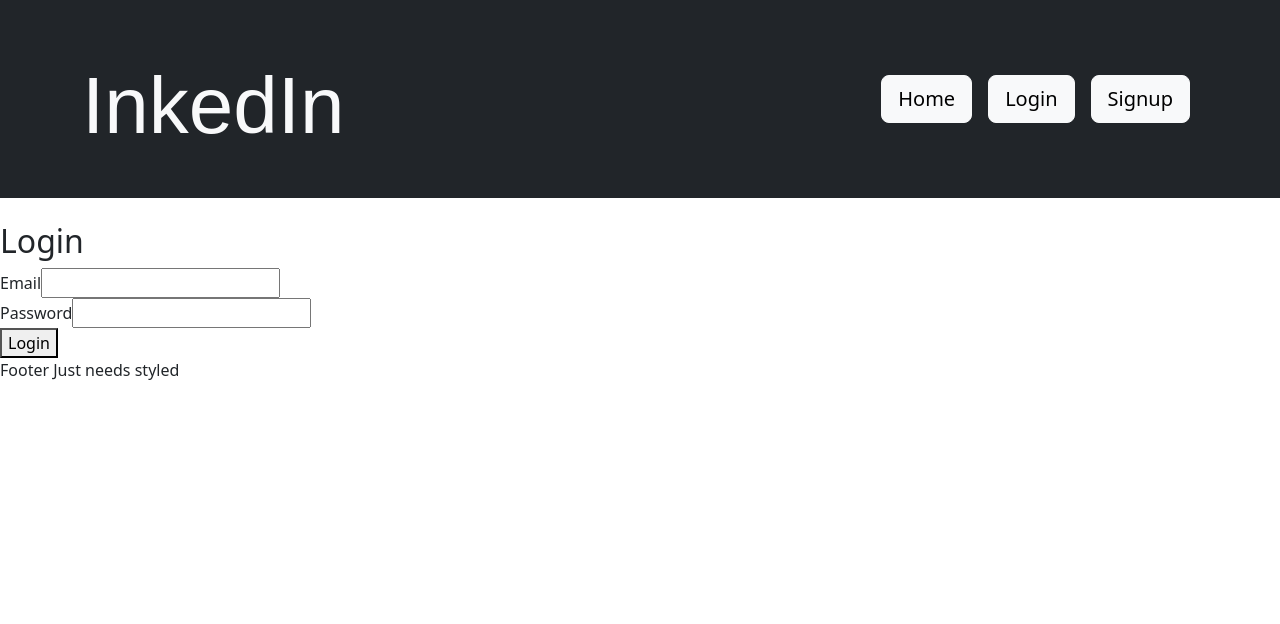
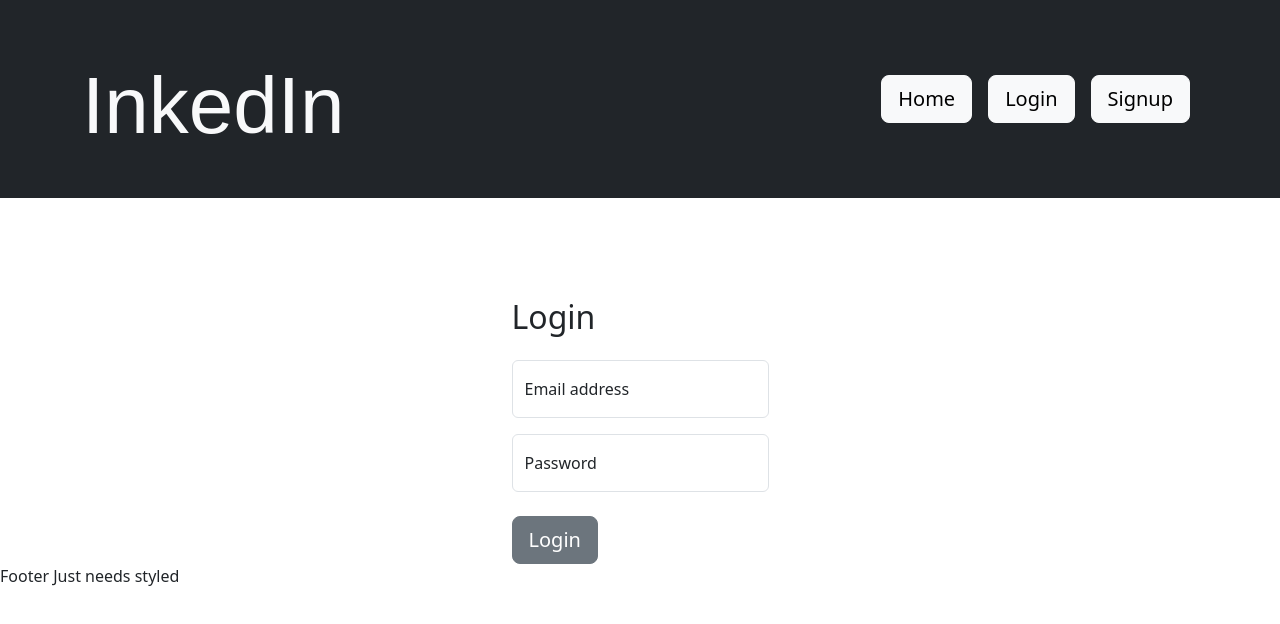
Before and after one commit to bnadel4/inkedin, a React (Create React App) app in the folder client/: page /login in a window 1280 px wide. Shown: the top 624 px of the page. Built offline with nearby package versions, Linux system fonts and the light colour scheme; the HTML template or start-up script is replaced by a standard one; a web font is replaced by a local one.

Commit message:
Styling to the Login Portion

```diff
--- a/client/src/pages/Login.js
+++ b/client/src/pages/Login.js
@@ -1,8 +1,8 @@
 import React, { useState } from 'react';
-import { Link } from 'react-router-dom';
 import { useMutation } from '@apollo/client';
 import { LOGIN_USER } from '../utils/mutations';
 import Auth from '../utils/auth';
+import './css/style.css'
 
 const Login = () => {
   const [username, setUsername] = useState('');
@@ -28,28 +28,33 @@ const Login = () => {
   };
 
   return (
+    <div className="d-flex justify-content-center align-items-center loginform">
       <div>
-      <h2>Login</h2>
+        <h2 className='mb-4'>Login</h2>
         <form onSubmit={handleLogin}>
-        <div>
-          <label htmlFor="username">Email</label>
+          <div className="form-floating mb-3">
             <input
-            type="text"
-            id="username"
+              type="email"
+              className="form-control"
+              id="floatingInput"
+              placeholder="name@example.com"
               value={username}
               onChange={(e) => setUsername(e.target.value)}
             />
+            <label htmlFor="floatingInput">Email address</label>
           </div>
-        <div>
-          <label htmlFor="password">Password</label>
+          <div className="form-floating">
             <input
               type="password"
-            id="password"
+              className="form-control"
+              id="floatingPassword"
+              placeholder="Password"
               value={password}
               onChange={(e) => setPassword(e.target.value)}
             />
+            <label htmlFor="floatingPassword">Password</label>
           </div>
-        <button type="submit" onClick={handleLogin}>Login</button>
+          <button type="submit" className="btn btn-lg btn-secondary mt-4">Login</button>
         </form>
 
         {error && (
@@ -59,7 +64,9 @@ const Login = () => {
           </div>
         )}
       </div>
-  )};
+    </div>
+  );
+};
 
 export default Login;
 
--- a/client/src/pages/css/style.css
+++ b/client/src/pages/css/style.css
@@ -11,3 +11,7 @@
     font-size: 80px;
     padding-top: 30px;
 }
+
+.loginform{
+    margin-top: 100px;
+}
```
Lines whose indentation alone changed are shown as unchanged.
